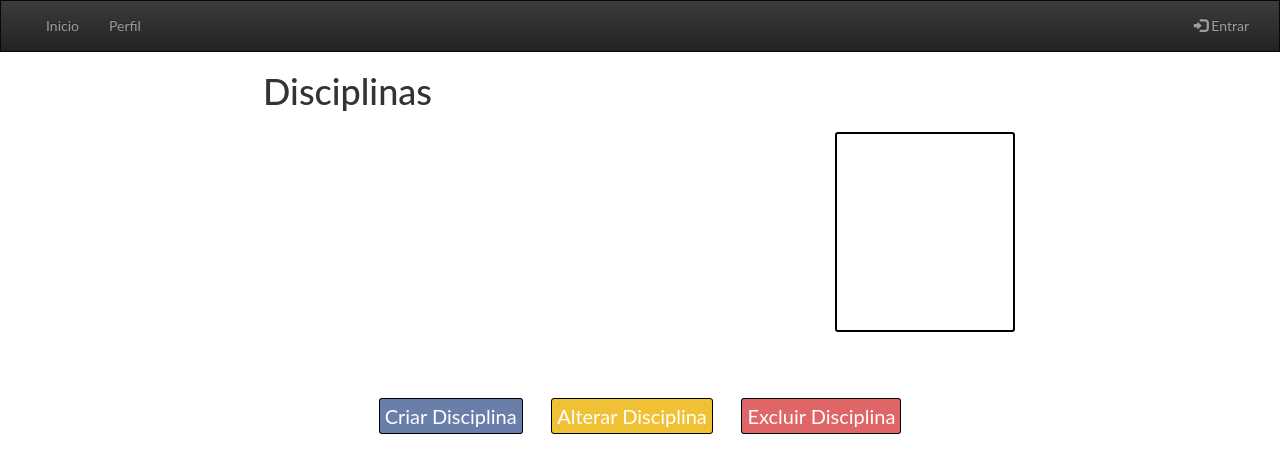
After one commit to 3m1dswagil/timetable, a Django app: page /disciplinas in a window 1280 px wide. The commit adds this page. Shown: the top 473 px of the page. Run offline with Django 3.2, Linux system fonts and the light colour scheme; data that the repository does not hold is empty; parts of the project's set-up code (start-up, migrations or seed data) failed here and were passed over; some libraries are stand-ins or nearby versions.

Commit message:
vai meu filho .. funciona

```diff
--- a/grade/static/css/grade.css
+++ b/grade/static/css/grade.css
@@ -25,3 +25,11 @@ body {
 .mySlides {
     display: none;
 }
+
+.divisoriaslist {
+    width: 150px;
+    height: 150px;
+    overflow: auto;
+    list-style-type: none;
+    border: solid 2px black;
+}
--- a/grade/templates/grade/base.html
+++ b/grade/templates/grade/base.html
@@ -1,11 +1,9 @@
 {% load staticfiles %}
 <html>
     <head>
-        <title>Cadastrar Disciplina</title>
         <link rel="stylesheet" href="//maxcdn.bootstrapcdn.com/bootstrap/3.2.0/css/bootstrap.min.css">
         <link rel="stylesheet" href="//maxcdn.bootstrapcdn.com/bootstrap/3.2.0/css/bootstrap-theme.min.css">
         <link href='//fonts.googleapis.com/css?family=Lobster&subset=latin,latin-ext' rel='stylesheet' type='text/css'>
-        <link rel="stylesheet" href="{% static 'css/grade.css' %}">
         <meta charset="utf-8">
         <meta name="viewport" content="width=device-width, initial-scale=1">
         <link rel="stylesheet" href="https://maxcdn.bootstrapcdn.com/bootstrap/3.3.7/css/bootstrap.min.css">
@@ -27,7 +25,7 @@
           </div>
           <div class="collapse navbar-collapse" id="myNavbar">
             <ul class="nav navbar-nav">
-              <li class="active"><a href="#">Inicio</a></li>
+              <li><a href="/">Inicio</a></li>
               <li><a href="#">Perfil</a></li>
             </ul>
             <ul class="nav navbar-nav navbar-right">
@@ -37,16 +35,7 @@
           </div>
         </div>
       </nav>
-      <div class="content container">
-          <div class="row">
-                <div class="col-md-4">
-
-                </div>
-                <div class="col-md-4">
-                  {% block content %}
-                  {% endblock %}
-                </div>
-            </div>
-        </div>
+      {% block content %}
+      {% endblock %}
     </body>
 </html>
--- /dev/null
+++ b/grade/templates/grade/lista_disc.html
@@ -0,0 +1,32 @@
+{% extends 'grade/base.html' %}
+{% load staticfiles %}
+{% block content %}
+<div class="container">
+    <div class="row">
+      <div class="col-sm-6">
+        <H1 align="center" style="margin-top:20px;">Disciplinas</H1>
+      </div>
+      <div class="col-sm-4">
+        <div align="right" style="margin-top:80px;">
+          <ul style="width: 180px; height: 200px; overflow: auto; list-style-type: none; border: solid 2px black; border-radius:3px;">
+            {% for discps in data %}
+              <li style="font-size:20px;">{{ discps.disciplina }}</li>
+            {% empty %}
+
+            {% endfor %}
+          </ul>
+        </div>
+      </div>
+    </div>
+    <div class="row">
+      <div align="center" style="margin-top:60px;">
+          <a href="/novadisciplina" Style="text-decoration: none; box-sizing: border-box; border: 1px solid black; color: white; background-color: rgb(106, 126, 170); padding: 5px 5px 5px 5px; font-size: 20px; border-radius:3px;">
+          Criar Disciplina</a>
+          <a href="#" Style="text-decoration: none; box-sizing: border-box; border: 1px solid black; color: white; background-color: rgb(241, 193, 53); padding: 5px 5px 5px 5px; font-size: 20px; margin-left:25px; border-radius:3px;">
+          Alterar Disciplina</a>
+          <a href="#" Style="text-decoration: none; box-sizing: border-box; border: 1px solid black; color: white; background-color: rgb(224, 101, 102); padding: 5px 5px 5px 5px; font-size: 20px; margin-left:25px; border-radius:3px;">
+          Excluir Disciplina</a>
+      </div>
+    </div>
+  </div>
+{% endblock %}
--- a/grade/urls.py
+++ b/grade/urls.py
@@ -2,5 +2,9 @@ from django.conf.urls import url
 from . import views
 
 urlpatterns = [
-    url(r'^$', views.disc_new, name='disc_new'),
+    url(r'^novadisciplina', views.disc_new, name='disc_new'),
+    url(r'^disciplinas', views.disc_list, name='disc_list'),
+    url(r'^novoprofessor', views.prof_new, name='prof_new'),
+    url(r'^$', views.pag_incial, name='pag_incial'),
+
 ]
--- a/grade/views.py
+++ b/grade/views.py
@@ -1,9 +1,12 @@
+
 # -*- coding: utf-8 -*-
 from __future__ import unicode_literals
-
 from django.shortcuts import render
-
 from .forms import DiscForm
+from .forms import ProfForm
+from django.views.generic import ListView
+from grade.models import Disciplina
+from django.template.response import TemplateResponse
 
 # Create your views here.
 
@@ -13,3 +16,17 @@ def disc_new(request):
         if form.is_valid():
             form.save()
     return render(request, 'grade/cad_disc.html', {'form': form})
+
+def prof_new(request):
+    form = ProfForm(request.POST or None)
+    if request.method == 'POST':
+        if form.is_valid():
+            form.save()
+    return render(request, 'grade/cad_prof.html', {'form': form})
+
+def disc_list(request):
+    data = Disciplina.objects.all()
+    return TemplateResponse(request, 'grade/lista_disc.html', {'data': data})
+
+def pag_incial(request):
+    return render(request, 'grade/pag_inicial.html')
```
Also changed, not shown: grade/forms.py (+20 -0 lines), grade/models.py (+18 -5 lines), grade/templates/grade/aula.html (added, +23 -0 lines), grade/templates/grade/cad_disc.html (+11 -0 lines), grade/templates/grade/cad_prof.html (added, +15 -0 lines), grade/templates/grade/cad_turma.html (added, +15 -0 lines), grade/templates/grade/pag_inicial.html (added, +7 -0 lines), grade/migrations/0004_auto_20171010_2119.py (added), 4 other files.
